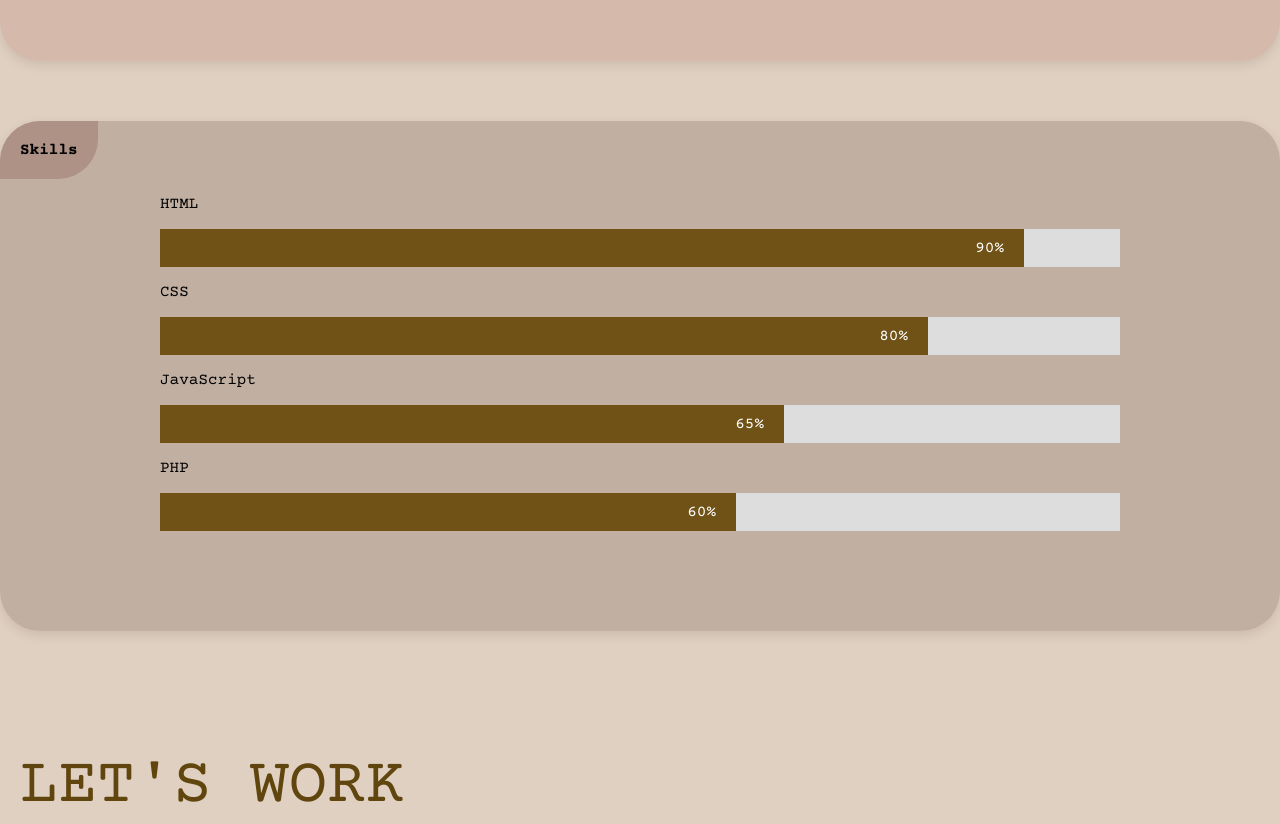
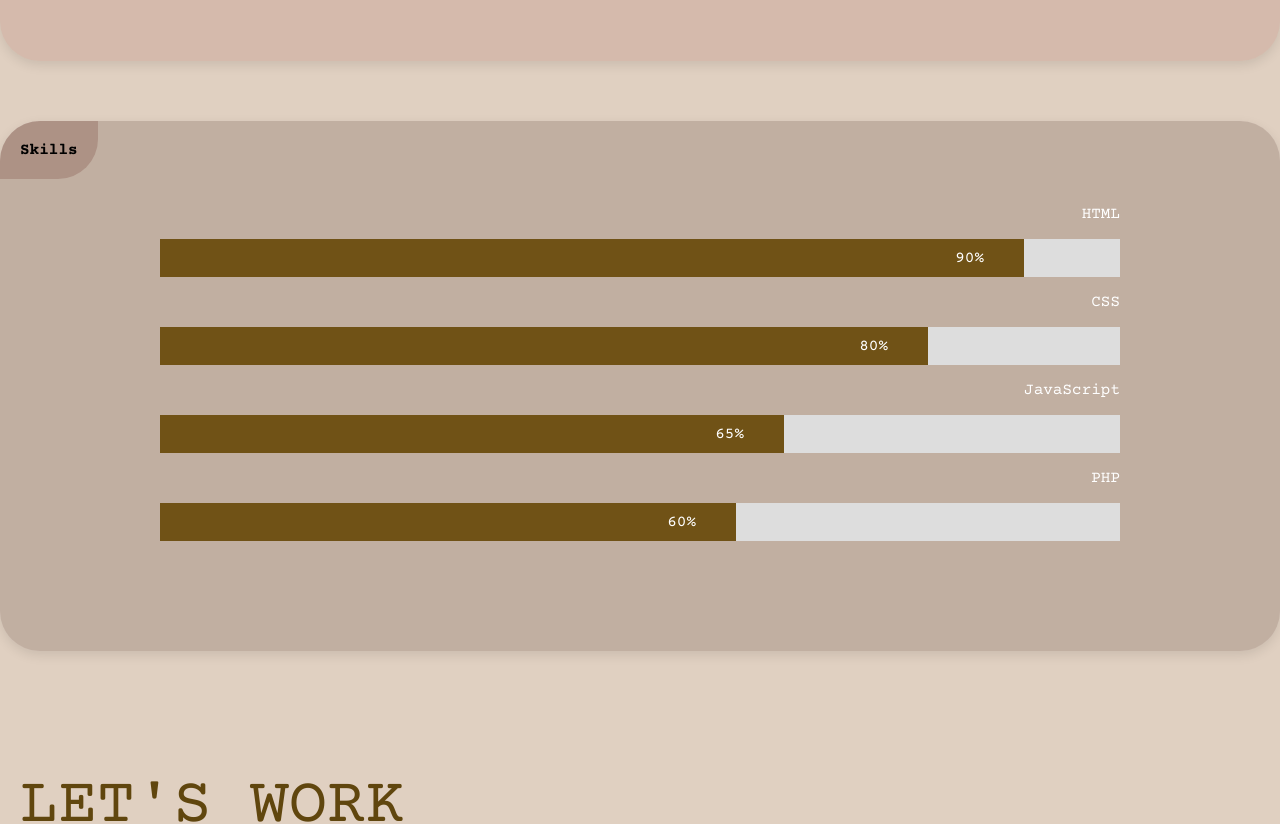
Before and after one commit to ErwanRob/my_portfolio, a React (Create React App) app: page / in a window 1280 px wide. Shown: the part 1400-2224 px from the top of the page. Built offline with nearby package versions, Linux system fonts and the light colour scheme.

Commit message:
Completed SASS Transition & modifications

```diff
--- a/src/components/book.jsx
+++ b/src/components/book.jsx
@@ -2,7 +2,7 @@ import BookGrid from "./bookGrid";
 
 function Book() {
   return (
-    <div className="book-container">
+    <div className="book">
       <BookGrid />
     </div>
   );
--- a/src/components/bookCard.jsx
+++ b/src/components/bookCard.jsx
@@ -1,13 +1,13 @@
 function BookCard({ title, description, img }) {
   return (
-    <div className="book-card">
-      <div className="book-card-cube">
-        <div className="work-card__face-one">
-          <img src={img} className="book-card-img" alt="altrrr" />
+    <div className="book__card">
+      <div className="cube">
+        <div className="cube__faceOne">
+          <img src={img} className="cube__faceOne-img" alt="altrrr" />
         </div>
-        <div className="work-card__face-two">
-          <h3>Titre du projet : {title}</h3>
-          <p>{description}</p>
+        <div className="cube__faceTwo">
+          <h3 className="cube__faceTwo-title">Titre du projet : {title}</h3>
+          <p className="cube__faceTwo-byline">{description}</p>
         </div>
       </div>
     </div>
--- a/src/components/bookGrid.jsx
+++ b/src/components/bookGrid.jsx
@@ -3,7 +3,7 @@ import BookCard from "./bookCard";
 
 function BookGrid() {
   return (
-    <div className="book-grid">
+    <div className="book__grid">
       {datasProject.map((project) => (
         <BookCard
           key={project.id}
--- a/src/components/footer.jsx
+++ b/src/components/footer.jsx
@@ -11,7 +11,7 @@ function Footer() {
         <button>Instagram</button>
         <button>Email</button>
       </nav>
-      <span className="author">Made with ❤️ by Erwan Robin </span>
+      <span className="App-author">Made with ❤️ by Erwan Robin </span>
     </div>
   );
 }
--- a/src/components/skills.jsx
+++ b/src/components/skills.jsx
@@ -1,21 +1,22 @@
 function Skills() {
   return (
-    <div className="skills-container">
+    /* section__skills */
+    <div className="skills">
       <p>HTML</p>
-      <div className="container">
-        <div className="skills html">90%</div>
+      <div className="skills__container">
+        <div className="skills__container-item --html">90%</div>
       </div>
       <p>CSS</p>
-      <div className="container">
-        <div className="skills css">80%</div>
+      <div className="skills__container">
+        <div className="skills__container-item --css">80%</div>
       </div>
       <p>JavaScript</p>
-      <div className="container">
-        <div className="skills js">65%</div>
+      <div className="skills__container">
+        <div className="skills__container-item --js">65%</div>
       </div>
       <p>PHP</p>
-      <div className="container">
-        <div className="skills php">60%</div>
+      <div className="skills__container">
+        <div className="skills__container-item --php">60%</div>
       </div>
     </div>
   );
--- a/src/style/sass/components/_skills.scss
+++ b/src/style/sass/components/_skills.scss
@@ -1,37 +1,32 @@
-.skills-container {
+.skills {
   width: 75%;
-}
-.container {
-  width: 100%;
-  background-color: #ddd;
+  &__container {
+    width: 100%;
+    background-color: #ddd;
+    &-item {
+      color: white;
+      text-align: right;
+      padding-top: 10px;
+      padding-bottom: 10px;
+      padding-right: 40px;
+      box-sizing: border-box;
+    }
+  }
 }
 
-.skills {
-  text-align: right;
-  padding-top: 10px;
-  padding-bottom: 10px;
-  color: white;
-}
-.html,
-.css,
-.js,
-.php {
-  padding-right: 20px;
-  box-sizing: border-box;
-}
-.html {
+.--html {
   width: 90%;
   background-color: #705216;
 }
-.css {
+.--css {
   width: 80%;
   background-color: #705216;
 }
-.js {
+.--js {
   width: 65%;
   background-color: #705216;
 }
-.php {
+.--php {
   width: 60%;
   background-color: #705216;
 }
--- a/src/style/sass/main.scss
+++ b/src/style/sass/main.scss
@@ -1,5 +1,4 @@
 @import "./utils/variables";
-@import "./base/typographie";
 @import "./base/base";
 @import "./utils/mixins";
 @import "./components/book";
@@ -23,9 +22,7 @@ code {
 
 .App {
   background-color: $color-primary;
-}
-
-.App-container {
+  &-container {
     width: 100%;
     max-width: 1440px;
     min-height: 100vh;
@@ -37,8 +34,8 @@ code {
     box-sizing: border-box;
     /* align-items: center; */
   }
-
-.author {
+  &-author {
     margin-top: 40px;
     padding: 0 10px;
   }
+}
--- a/src/style/style.css
+++ b/src/style/style.css
@@ -23,8 +23,7 @@ h4 {
   margin: 40px 0px;
 }
 
-.book-container {
-  /* border: 10px solid black; */
+.book {
   border-radius: 25px;
   display: flex;
   flex-direction: column;
@@ -32,27 +31,22 @@ h4 {
   width: 100%;
   max-width: 1440px;
   padding: 40px;
-  /*  height: 75vh; */
   box-sizing: border-box;
 }
-
-.book-grid {
+.book img {
+  width: 100%;
+  height: 100%;
+}
+.book__grid {
   display: grid;
   flex-wrap: wrap;
   grid-template-columns: repeat(auto-fill, minmax(340px, 1fr));
-  /*   grid-template-columns: repeat(3, 1fr); */
   gap: 20px;
 }
-
-.book-card {
+.book__card {
   display: flex;
   flex-direction: column;
   box-shadow: rgba(0, 0, 0, 0.1) 0px 4px 12px;
-}
-
-.book-card-img {
-  width: 100%;
-  height: 100%;
 }
 
 button {
@@ -134,46 +128,38 @@ button:hover {
   background-color: rgba(41, 10, 0, 0.1647058824);
 }
 
-.skills-container {
+.skills {
   width: 75%;
 }
-
-.container {
+.skills__container {
   width: 100%;
   background-color: #ddd;
 }
-
-.skills {
+.skills__container-item {
+  color: white;
   text-align: right;
   padding-top: 10px;
   padding-bottom: 10px;
-  color: white;
-}
-
-.html,
-.css,
-.js,
-.php {
-  padding-right: 20px;
+  padding-right: 40px;
   box-sizing: border-box;
 }
 
-.html {
+.--html {
   width: 90%;
   background-color: #705216;
 }
 
-.css {
+.--css {
   width: 80%;
   background-color: #705216;
 }
 
-.js {
+.--js {
   width: 65%;
   background-color: #705216;
 }
 
-.php {
+.--php {
   width: 60%;
   background-color: #705216;
 }
@@ -192,7 +178,6 @@ code {
 .App {
   background-color: #e0d0c1;
 }
-
 .App-container {
   width: 100%;
   max-width: 1440px;
@@ -205,8 +190,7 @@ code {
   box-sizing: border-box;
   /* align-items: center; */
 }
-
-.author {
+.App-author {
   margin-top: 40px;
   padding: 0 10px;
 }
```
Also changed, not shown: src/style/sass/components/_book.scss (+18 -10 lines), src/style/sass/base/_typographie.scss (deleted), 1 other file (tests, documents, lock files or other folders). Lines whose indentation alone changed are shown as unchanged.
